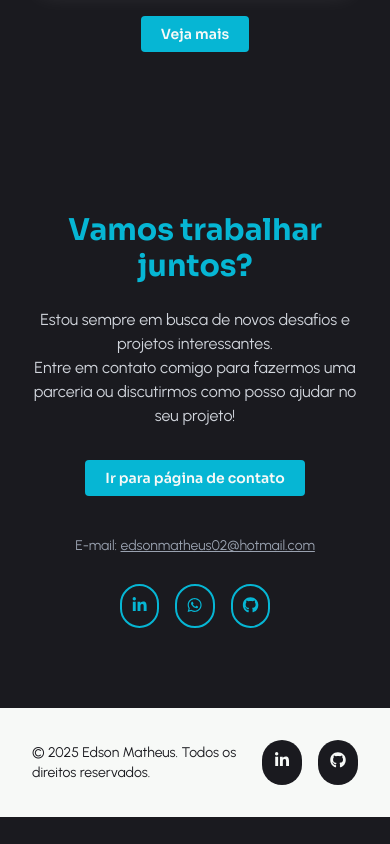
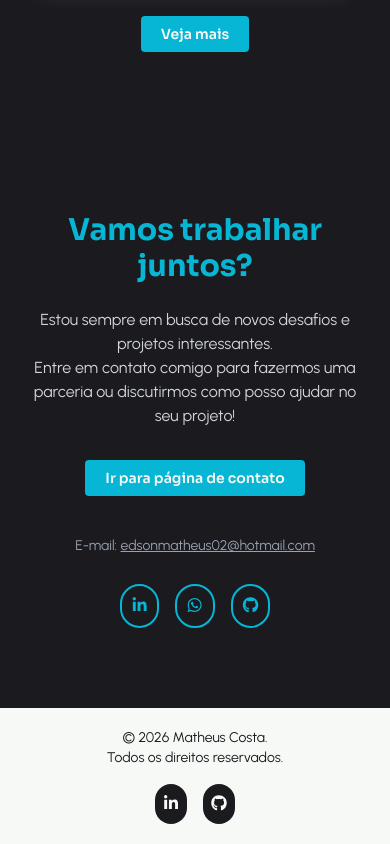
Before and after one commit to ed-matheus/my-portfolio, a Next.js app: page / in a window 390 px wide. Shown: the part 4860-5704 px from the top of the page. Before the commit the page ends 5677 px from the top, so only its background shows below. Built offline with nearby package versions, Linux system fonts and the light colour scheme.

Commit message:
ajustando rodapé e primeira dobra

```diff
--- a/src/app/page.js
+++ b/src/app/page.js
@@ -77,7 +77,7 @@ export default function Home() {
 				initial="hidden"
 				animate="visible"
 				transition={{ staggerChildren: 0.2 }}
-				className="flex flex-col lg:flex-row justify-center items-center w-full h-180 px-6 lg:px-20 py-20 lg:py-18 bg-dark text-light gap-10 lg:gap-20"
+				className="flex flex-col lg:flex-row-reverse justify-center items-center w-full h-180 px-6 lg:px-20 py-20 lg:py-18 bg-dark text-light gap-10 lg:gap-20"
 			>
 				<motion.img
 					src="/me.png"
--- a/src/components/Footer.jsx
+++ b/src/components/Footer.jsx
@@ -5,13 +5,13 @@ import { faGithub, faLinkedinIn } from "@fortawesome/free-brands-svg-icons";
 
 const Footer = () => {
   return (
-    <footer className="w-full p-8 bg-light flex justify-around items-center text-dark">
-      <p className="text-sm md:text-lg font-medium">
-        © 2025 Edson Matheus. Todos os direitos reservados.
+    <footer className="w-full p-5 bg-light flex flex-col justify-around items-center text-dark">
+      <p className="w-100 text-sm text-center md:text-md font-medium">
+        © 2026 Matheus Costa. <br /> Todos os direitos reservados.
       </p>
 
       {/* Redes Sociais */}
-      <div className="flex items-center gap-4 ms-5 text-light">
+      <div className="w-100 flex items-center justify-center gap-4 mt-4 text-light">
         <a
           href="https://www.linkedin.com/in/edson-matheus-b5a0171ba/"
           target="__blank"
@@ -22,7 +22,7 @@ const Footer = () => {
           >
             <FontAwesomeIcon
               icon={faLinkedinIn}
-              className="w-[1rem] p-1 text-md"
+              className="w-[1rem] p-0.8 text-md"
             />
           </button>
         </a>
@@ -32,7 +32,10 @@ const Footer = () => {
             type="button"
             className="bg-dark p-2 rounded-full cursor-pointer"
           >
-            <FontAwesomeIcon icon={faGithub} className="w-[1rem] p-1" />
+            <FontAwesomeIcon
+              icon={faGithub}
+              className="w-[1rem] p-0.8 text-md"
+            />
           </button>
         </a>
       </div>
```
